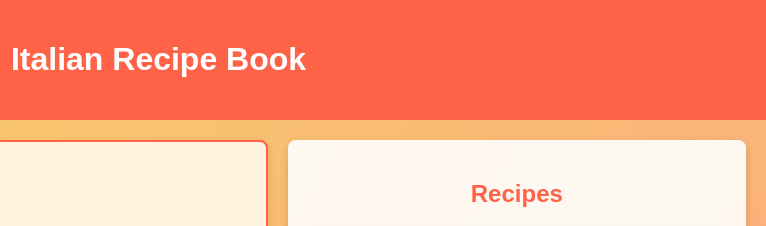
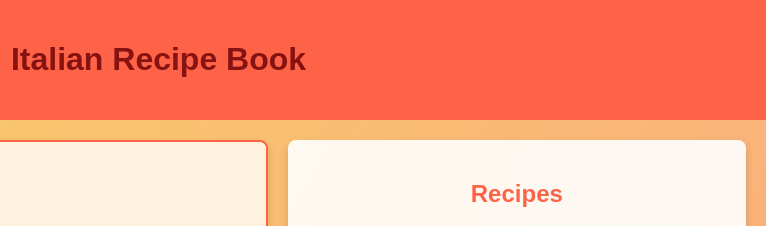
Before and after one commit to nourelhoudamejri20/Activity-1, a plain HTML site: page index.html in a window 1280 px wide. Shown: the top 226 px of the page, 514-1280 px from the left. Drawn offline with Linux system fonts and the light colour scheme.

Commit message:
update styles and content

```diff
--- a/style.css
+++ b/style.css
@@ -9,7 +9,7 @@ body {
 
 header {
     background-color: #ff6347;
-    color: white;
+    color: rgb(135, 18, 18);
     text-align: center;
     padding: 20px 0;
     display: flex;
```
